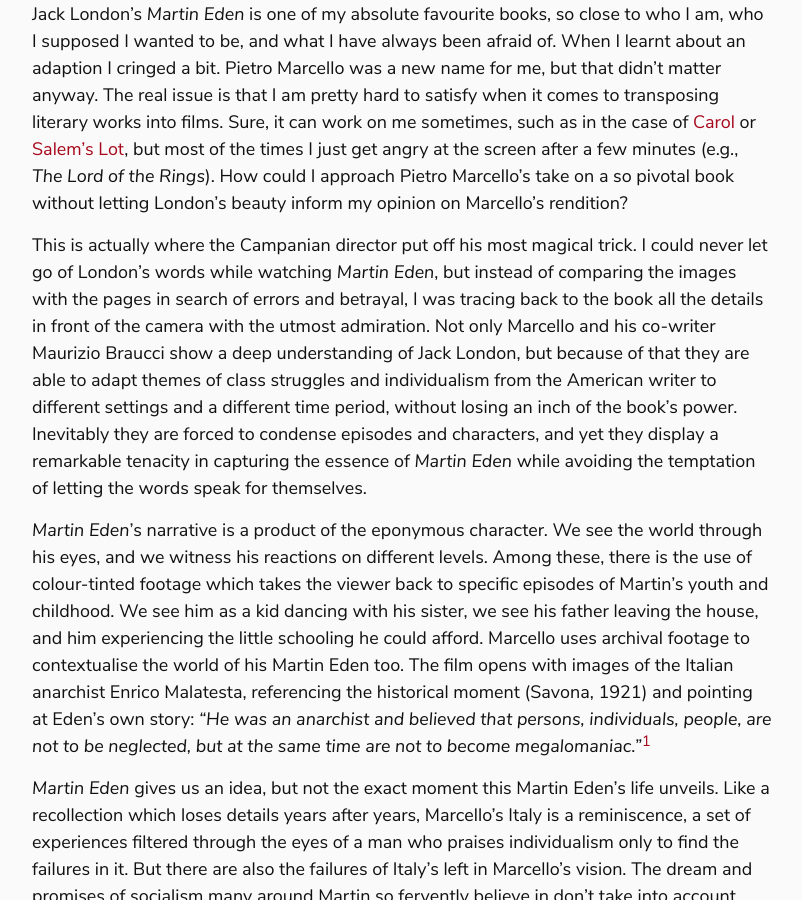
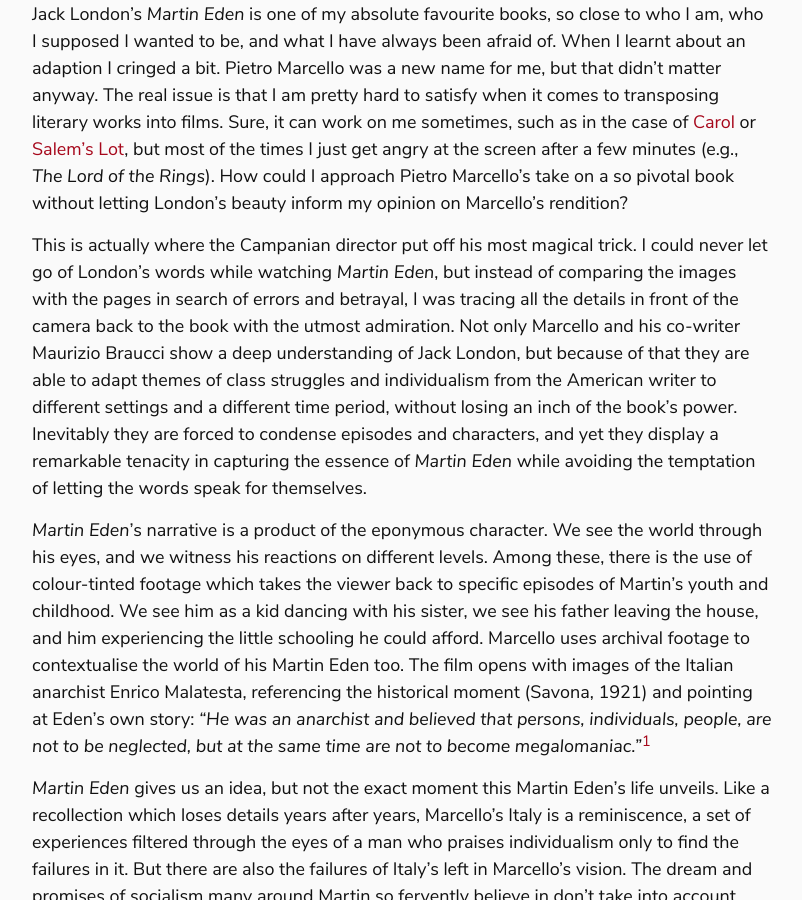
Before and after one commit to manuel-uberti/filmsinwords, a Jekyll site: the page built from _posts/2020-01-31-eden.md, in a window 1280 px wide and 900 px high, scrolled down 905 px. Shown: the whole window, without its empty margins (238-1040 px from the left). Built offline with Jekyll 4.4.1, drawn with Linux system fonts in a browser that asks for light colours.

Commit message:
Fix wording

```diff
--- a/_posts/2020-01-31-eden.md
+++ b/_posts/2020-01-31-eden.md
@@ -35,7 +35,7 @@ rendition?
 This is actually where the Campanian director put off his most magical trick.
 I could never let go of London’s words while watching *Martin Eden*, but instead
 of comparing the images with the pages in search of errors and betrayal, I was
-tracing back to the book all the details in front of the camera with the utmost
+tracing all the details in front of the camera back to the book with the utmost
 admiration. Not only Marcello and his co-writer Maurizio Braucci show a deep
 understanding of Jack London, but because of that they are able to adapt themes
 of class struggles and individualism from the American writer to different
```
